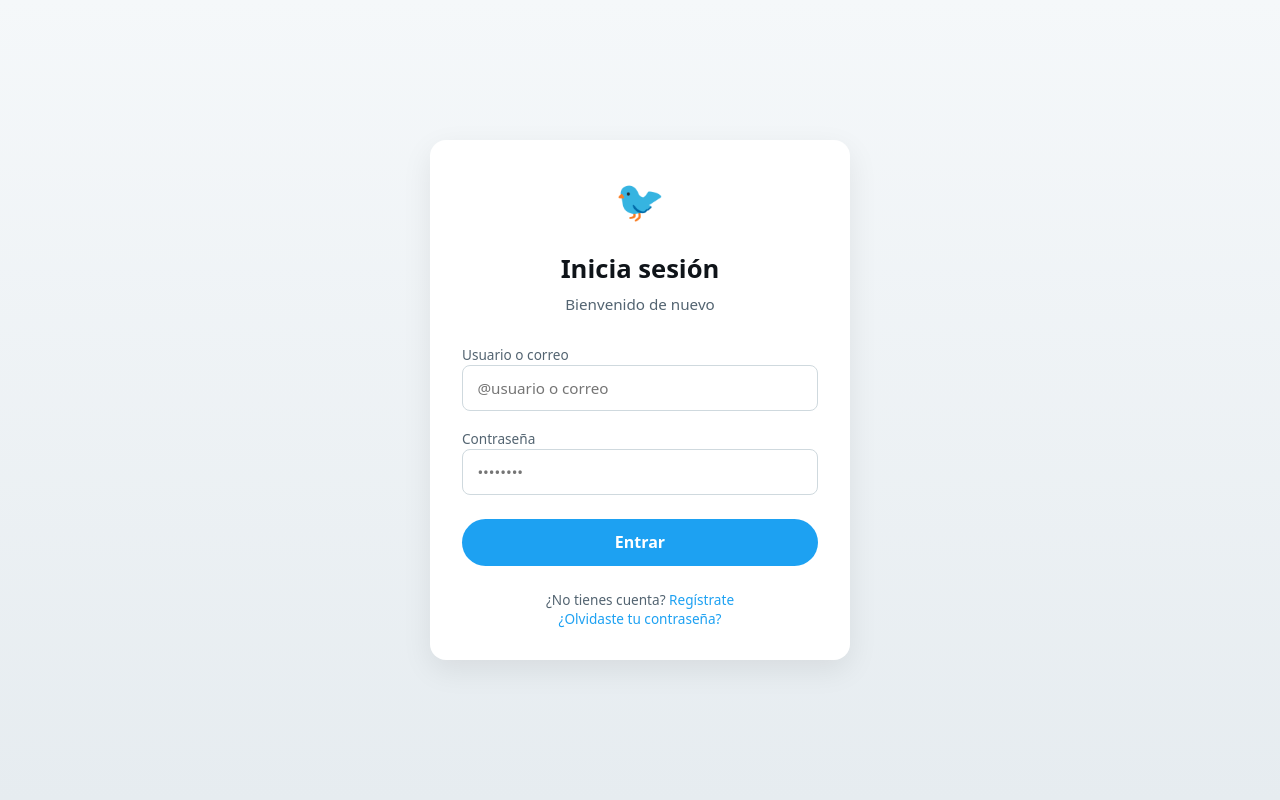
After one commit to JoonGut/Red-Social, a PHP site: page /html/login.html in a window 1280 px wide. The commit adds this page. Run offline with PHP 8.4, Linux system fonts and the light colour scheme.

Commit message:
modificaciones varias

```diff
--- a/html/ReiniciarContraseña.html
+++ b/html/ReiniciarContraseña.html
@@ -2,14 +2,14 @@
 <html lang="es">
 <head>
   <meta charset="UTF-8" />
-  <title>Recuperar contraseña · NombreRedSocial</title>
+  <title>Recuperar contraseña · Cloudia</title>
   <meta name="viewport" content="width=device-width, initial-scale=1.0" />
   <link rel="stylesheet" href="../css/styles.css" />
 </head>
 <body>
   <div class="tarjeta-registro">
     <div class="logo-red">
-      <span><img src="https://media1.tenor.com/m/HNObdUglgfgAAAAd/skeleton-banging-shield.gif" alt="Logo">aqui va el logo</span>
+      <span>🐦</span>
     </div>
 
     <h1 class="titulo">Recuperar contraseña</h1>
@@ -25,7 +25,7 @@
     </form>
 
     <div class="texto-footer">
-      <a href="../login.html">Volver a iniciar sesión</a>
+      <a href="login.html">Volver a iniciar sesión</a>
     </div>
   </div>
 </body>
--- a/html/index.html
+++ b/html/index.html
@@ -2,7 +2,7 @@
 <html lang="es">
 <head>
   <meta charset="UTF-8" />
-  <title>Inicio · NombreRedSocial</title>
+  <title>Inicio · Cloudia</title>
   <meta name="viewport" content="width=device-width, initial-scale=1.0" />
   <link rel="stylesheet" href="../css/index.css">
 </head>
@@ -16,7 +16,7 @@
         <a href="#" class="menu-item activo">Inicio</a>
         <a href="#" class="menu-item">Explorar</a>
         <a href="#" class="menu-item">Mensajes</a>
-        <a href="#" class="menu-item">Perfil</a>
+        <a href="perfil.html" class="menu-item">Perfil</a>
       </nav>
     </aside>
 
--- /dev/null
+++ b/html/login.html
@@ -0,0 +1,38 @@
+<!DOCTYPE html>
+<html lang="es">
+<head>
+  <meta charset="UTF-8" />
+  <title>Iniciar sesión · Cloudia</title>
+  <meta name="viewport" content="width=device-width, initial-scale=1.0" />
+  <link rel="stylesheet" href="../css/styles.css" />
+</head>
+<body>
+  <div class="tarjeta-registro">
+    <div class="logo-red">
+      <span>🐦</span>
+    </div>
+
+    <h1 class="titulo">Inicia sesión</h1>
+    <p class="subtitulo">Bienvenido de nuevo</p>
+
+    <form class="formulario-registro">
+      <div class="campo">
+        <label for="usuario">Usuario o correo</label>
+        <input type="text" id="usuario" placeholder="@usuario o correo" />
+      </div>
+
+      <div class="campo">
+        <label for="password">Contraseña</label>
+        <input type="password" id="password" placeholder="••••••••" />
+      </div>
+
+      <button type="button" class="boton-registrarse">Entrar</button>
+    </form>
+
+    <div class="texto-footer">
+      ¿No tienes cuenta? <a href="registro.html">Regístrate</a><br />
+      <a href="ReiniciarContraseña.html">¿Olvidaste tu contraseña?</a>
+    </div>
+  </div>
+</body>
+</html>
--- a/html/perfil.html
+++ b/html/perfil.html
@@ -2,9 +2,10 @@
 <html lang="es">
 <head>
   <meta charset="UTF-8" />
-  <title>Perfil · NombreRedSocial</title>
+  <title>Perfil · Cloudia</title>
   <meta name="viewport" content="width=device-width, initial-scale=1.0" />
   <link rel="stylesheet" href="../css/perfil.css" />
+  <link rel="icon" href="favicon.ico">
 </head>
 <body>
   <div class="contenedor-inicio">
--- a/html/registro.html
+++ b/html/registro.html
@@ -2,7 +2,7 @@
 <html lang="es">
 <head>
   <meta charset="UTF-8" />
-  <title>Registro · NombreRedSocial</title>
+  <title>Registro · Cloudia</title>
   <meta name="viewport" content="width=device-width, initial-scale=1.0" />
   <link rel="stylesheet" href="../css/styles.css" />
 </head>
@@ -40,7 +40,7 @@
     </form>
 
     <div class="texto-footer">
-      ¿Ya tienes cuenta? <a href="../login.html">Inicia sesión</a>
+      ¿Ya tienes cuenta? <a href="login.html">Inicia sesión</a>
     </div>
   </div>
 </body>
```
Also changed, not shown: css/perfil.css (line endings or trailing spaces), html/Cloudia.png (added), html/favicon.ico (added).
